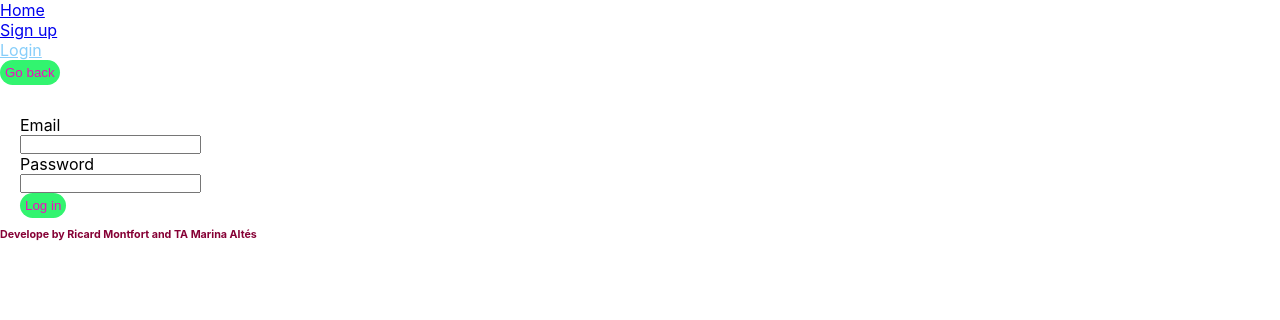
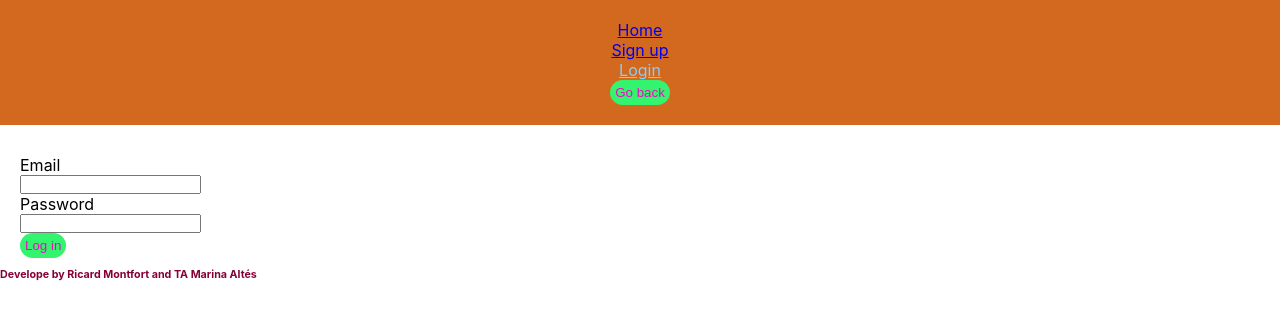
Before and after one commit to webpt-102022/frontend-template-m3, a React (Create React App) app: page /login in a window 1280 px wide. Shown: the top 320 px of the page. Built offline with nearby package versions, Linux system fonts and the light colour scheme; no server answers.

Commit message:
Work in progress

```diff
--- a/src/components/Navbar.jsx
+++ b/src/components/Navbar.jsx
@@ -6,6 +6,7 @@ export default function Navbar() {
   const { isLoggedIn, user, logOutUser } = useContext(AuthContext);
   const navigate = useNavigate();
   return (
+    <header>
     <div>
       {user && <p>Hello {user.username}</p> }
       <ul>
@@ -17,5 +18,7 @@ export default function Navbar() {
         <li><button onClick={() => navigate(-1)}>Go back</button></li>
       </ul>
     </div>
+    </header>
   )
+
 };
```
